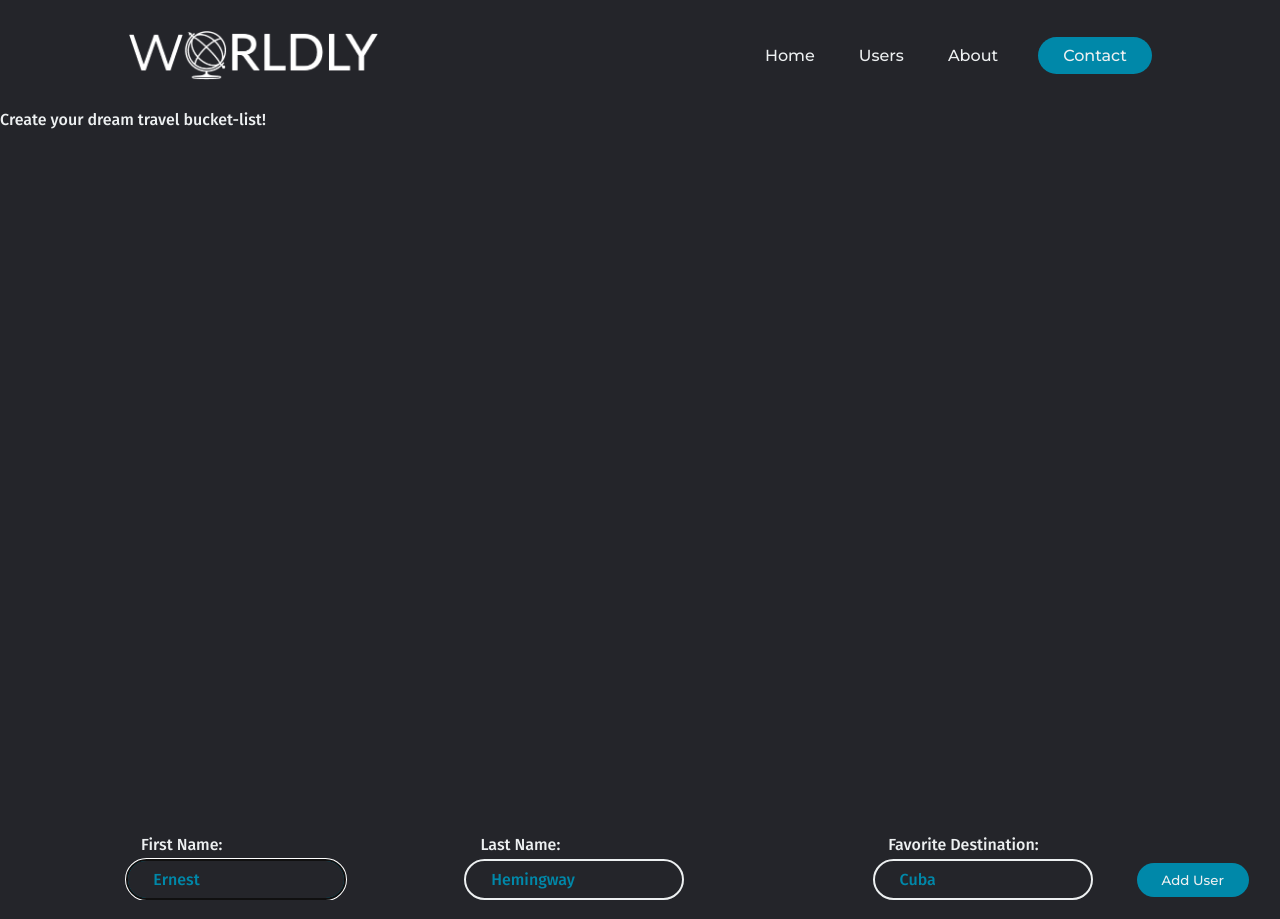
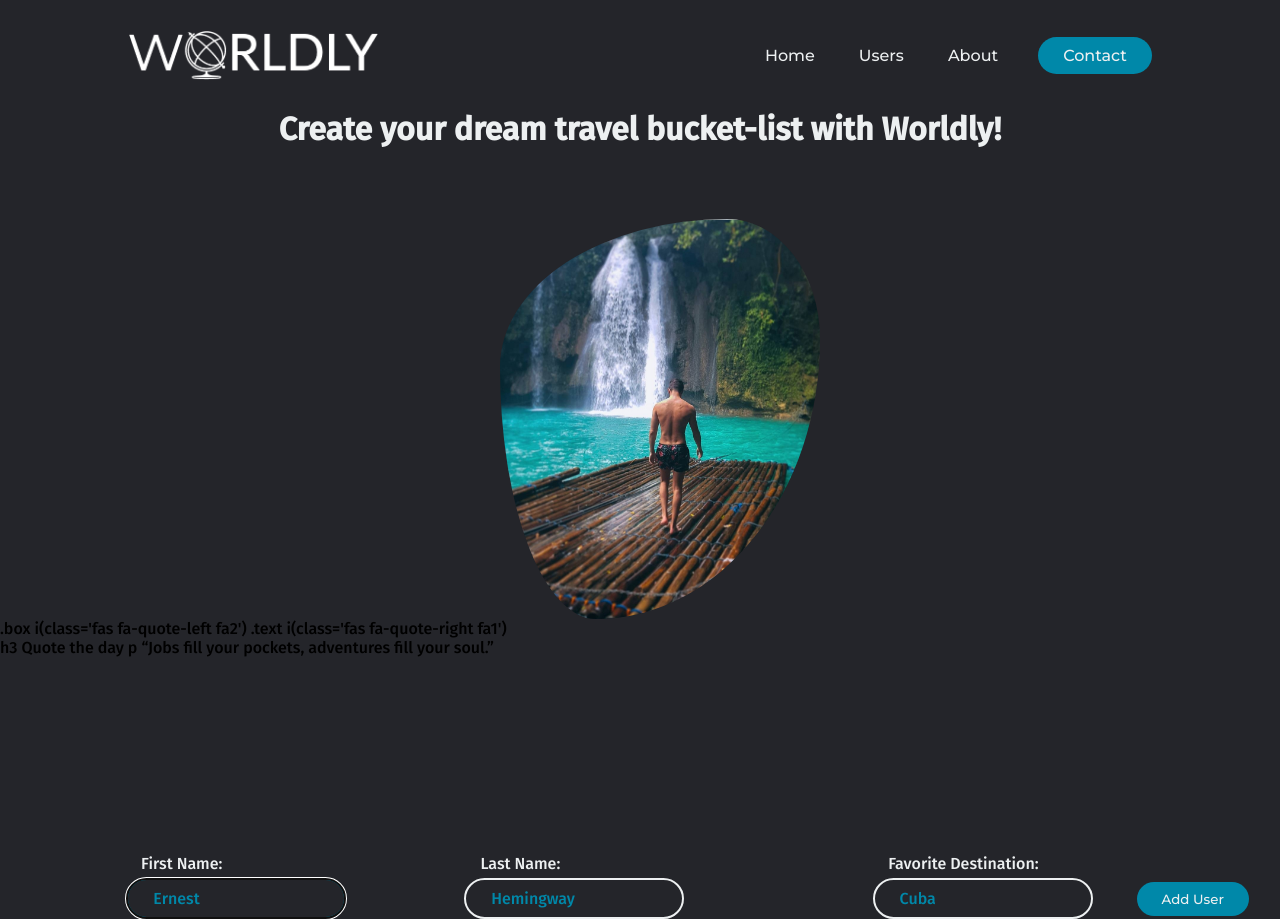
Before and after one commit to GiulianoDerosas/WorldlyProject, a Flask app: page / in a window 1280 px wide. Run offline with Flask 2, Linux system fonts and the light colour scheme.

Commit message:
Added an image on the homepage, planning a block quote next to it.

```diff
--- a/static/css/styles.css
+++ b/static/css/styles.css
@@ -62,8 +62,10 @@
 button:hover {
     background-color: rgba(0,136,169,0.8);
 }
+
 /* ------------------------------------------------------------------------------------------------------- */
 /* ------------------------------------------------------------------------------------------------------- */
+/* TEXT COLOUR & FONT STYLING */
 h1 {
     color: #edf0f1;
 }
@@ -118,7 +120,7 @@
 
 .create_user_form {
     display: flex;
-    justify-content: center;
+    justify-content: space-evenly;
     align-items: center;
     position: relative;
     top: 700px;
@@ -137,3 +139,34 @@
     left: 180px;
     color: #edf0f1;
 }
+
+/* ------------------------------------------------------------------------------------------------------- */
+/* ------------------------------------------------------------------------------------------------------- */
+/* FADE IN CENTER STYLING */
+
+.fade_title {
+    display: flex;
+    justify-content: center;
+    animation: fadeInAnimation ease 5s;
+    animation-iteration-count: 1;
+    animation-fill-mode: forwards;
+}
+
+@keyframes fadeInAnimation {
+0% {
+    opacity: 0;
+}
+100% {
+    opacity: 1;
+ }
+}
+
+.center_image {
+    display: flex;
+    height: 400px;
+    width: auto;
+    position: relative;
+    left: 500px;
+    border: 1px;
+    border-radius: 71% 29% 70% 30% / 37% 30% 70% 63%;
+}
--- a/templates/index.html
+++ b/templates/index.html
@@ -1,7 +1,7 @@
 {% extends 'base.html'%}
 
 {% block content %}
-<p>Create your dream travel bucket-list!</p>
+<h1 class="fade_title">Create your dream travel bucket-list with Worldly!</h1>
 <div class="create_user_form">
 <form action="/users" method="post">
     <label class="label_su"for="first_name">First Name:</label>
@@ -13,4 +13,17 @@
     <input class="add_user_btn" type='submit' value="Add User">
 </form>
 </div>
+
+<div>
+    <img class="center_image" src="/static/images/IMG_20210425_181936.jpg" alt="">
+</div>
+
+<div>.box
+  i(class='fas fa-quote-left fa2')
+  .text
+    i(class='fas fa-quote-right fa1')
+</div>
+      h3 Quote the day
+      p “Jobs fill your pockets, adventures fill your soul.”
+</div>
 {% endblock %}
```
Also changed, not shown: static/images/IMG_20210425_181936.jpg (added).
